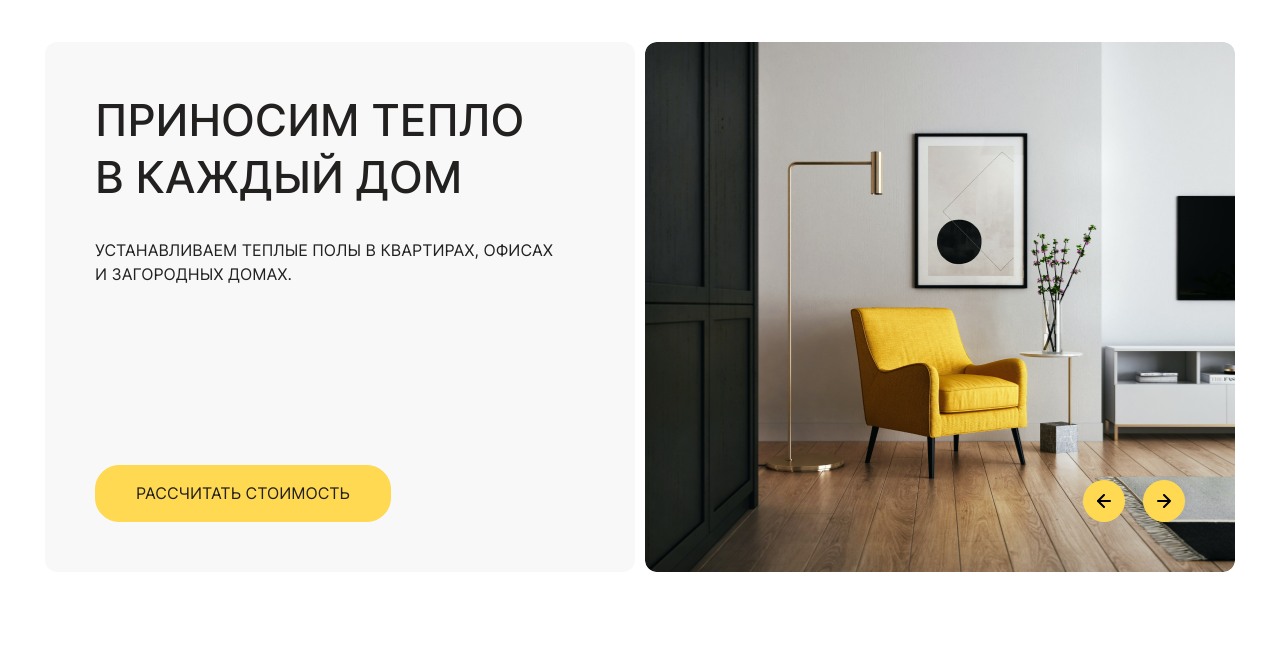
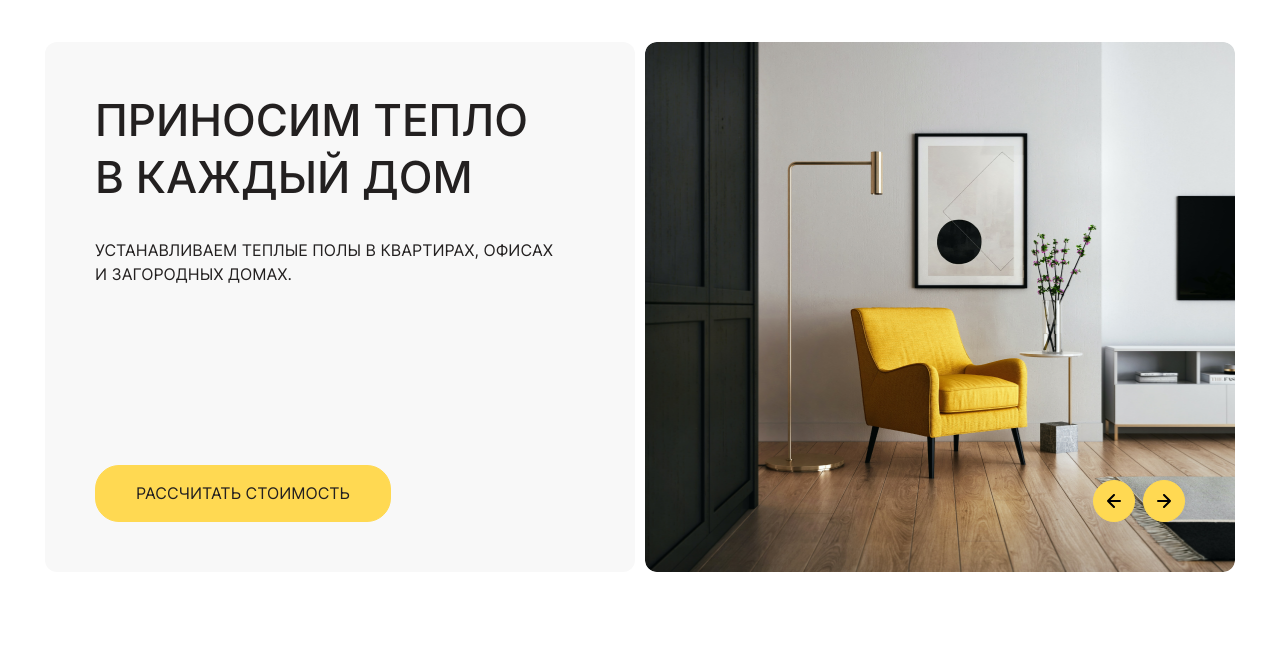
Before and after one commit to PesukarhuTG/lp-warmfloors, a plain HTML site: page index.html in a window 1280 px wide. Shown: the part 91-740 px from the top of the page. Drawn offline with Linux system fonts and the light colour scheme.

Commit message:
refactor: slider arrows

```diff
--- a/css/fonts.css
+++ b/css/fonts.css
@@ -1,6 +1,6 @@
 @font-face {
   font-family: Inter;
-  src: local(Inter),
+  src: local('Inter Medium'),
         url("../assets/fonts/inter-v12-cyrillic_latin-500.woff2") format("woff2"),
         url("../assets/fonts/inter-v12-cyrillic_latin-500.woff") format("woff");
   font-weight: 500;
--- a/css/hero.css
+++ b/css/hero.css
@@ -20,12 +20,24 @@
   text-transform: uppercase;
 }
 
+.hero__slider {
+  position: relative;
+}
+
+.hero__arrows {
+  position: absolute;
+  right: 50px;
+  bottom: 50px;
+  display: flex;
+  gap: 8px;
+}
+
 .hero__link:hover, .hero__slider-btn:hover {
   background-color: var(--primary-hover);
   border: 1px solid var(--border-primary-hover);
 }
 
-.hero__slider-wrapper {
+.hero__slider-block {
   flex-basis: 50%;
 }
 
@@ -37,26 +49,16 @@
 }
 
 .hero__slider-btn {
-  display: flex;
-  align-items: center;
-  justify-content: center;
+  display: block;
   width: 42px;
   height: 42px;
-  position: absolute;
   border-radius: 50%;
-  color: inherit;
   border: 1px solid var(--primary-color);
-  background-color: var(--primary-color);
+  background: var(--primary-color) url('../assets/images/slider-arrow.svg') no-repeat center;
   transition: 0.3s all;
   cursor: pointer;
 }
 
 .hero__slider-btn_prev {
-  right: 110px;
-  bottom: 50px
+  transform: rotate(180deg);
 }
-
-.hero__slider-btn_next {
-  right: 50px;
-  bottom: 50px
-}
--- a/css/style.css
+++ b/css/style.css
@@ -78,7 +78,6 @@ img {
 .stretching {
   width: 100%;
   height: 100%;
-  position: relative;
 }
 
 .gray-block {
--- a/index.html
+++ b/index.html
@@ -28,27 +28,17 @@
             <p class="hero__description">Устанавливаем теплые полы в&nbsp;квартирах, офисах и&nbsp;загородных домах.</p>
             <a href="#calculator" class="button hero__link">Рассчитать&nbsp;стоимость</a>
           </div>
-          <div class="hero__slider-wrapper">
-            <div class="stretching">
-              <div class="stretching">
+          <div class="hero__slider-block">
+            <div class="stretching hero__slider">
+              <div class="stretching hero__slider-wrapper">
                 <div class="stretching hero__image" style="background-image: url('./assets/images/slider-01.png');">
                 </div>
               </div>
 
-              <button class="hero__slider-btn hero__slider-btn_prev">
-                <svg width="14" height="14" viewBox="0 0 14 14" fill="none" xmlns="http://www.w3.org/2000/svg">
-                  <path d="M7 13L1 7L7 1" stroke="black" stroke-width="2" stroke-linecap="round"
-                    stroke-linejoin="round" />
-                  <path d="M13 7H1" stroke="black" stroke-width="2" stroke-linecap="round" stroke-linejoin="round" />
-                </svg>
-              </button>
-
-              <button class="hero__slider-btn hero__slider-btn_next">
-                <svg width="14" height="14" viewBox="0 0 14 14" fill="none" xmlns="http://www.w3.org/2000/svg">
-                  <path d="M7 13L13 7M13 7L7 1M13 7H1" stroke="black" stroke-width="2" stroke-linecap="round"
-                    stroke-linejoin="round" />
-                </svg>
-              </button>
+              <div class="hero__arrows">
+                <button class="hero__slider-btn hero__slider-btn_prev"></button>
+                <button class="hero__slider-btn hero__slider-btn_next"></button>
+              </div>
             </div>
           </div>
         </div>
```
Also changed, not shown: assets/images/slider-arrow.svg (added).
